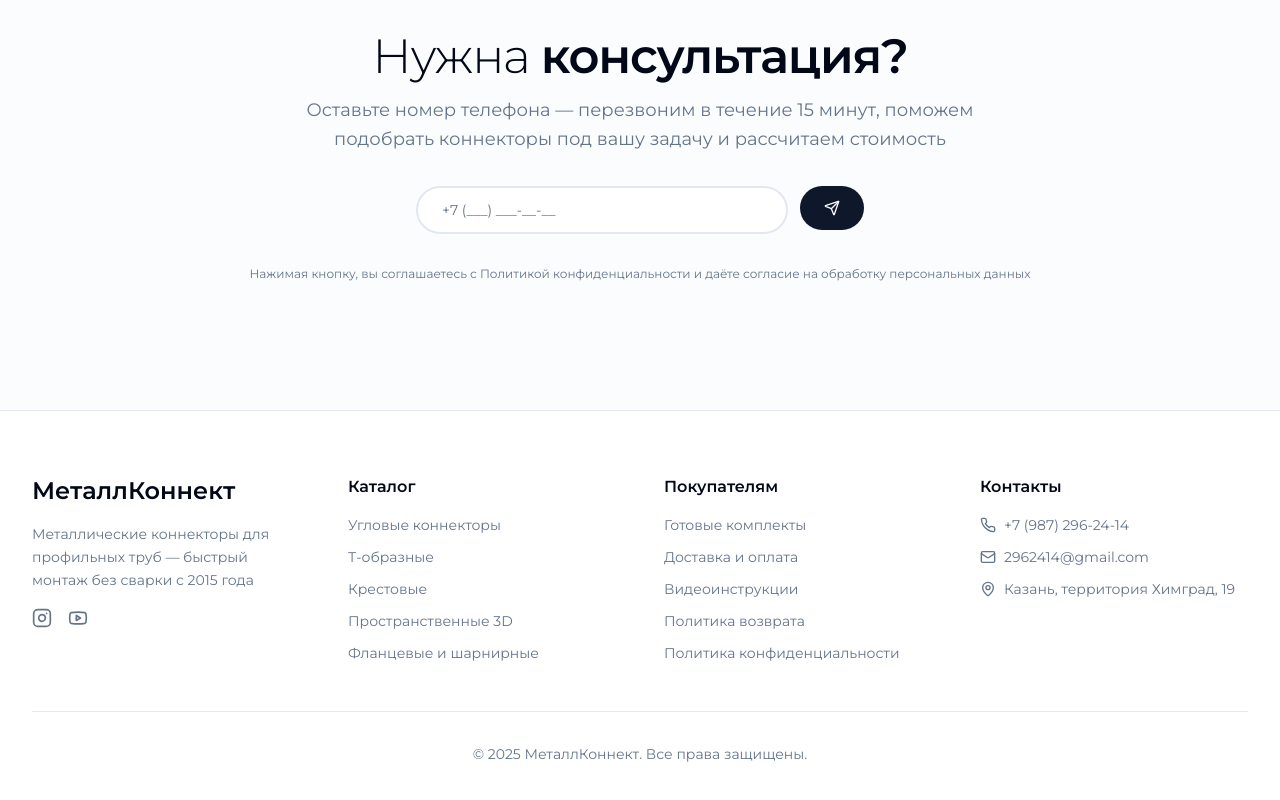
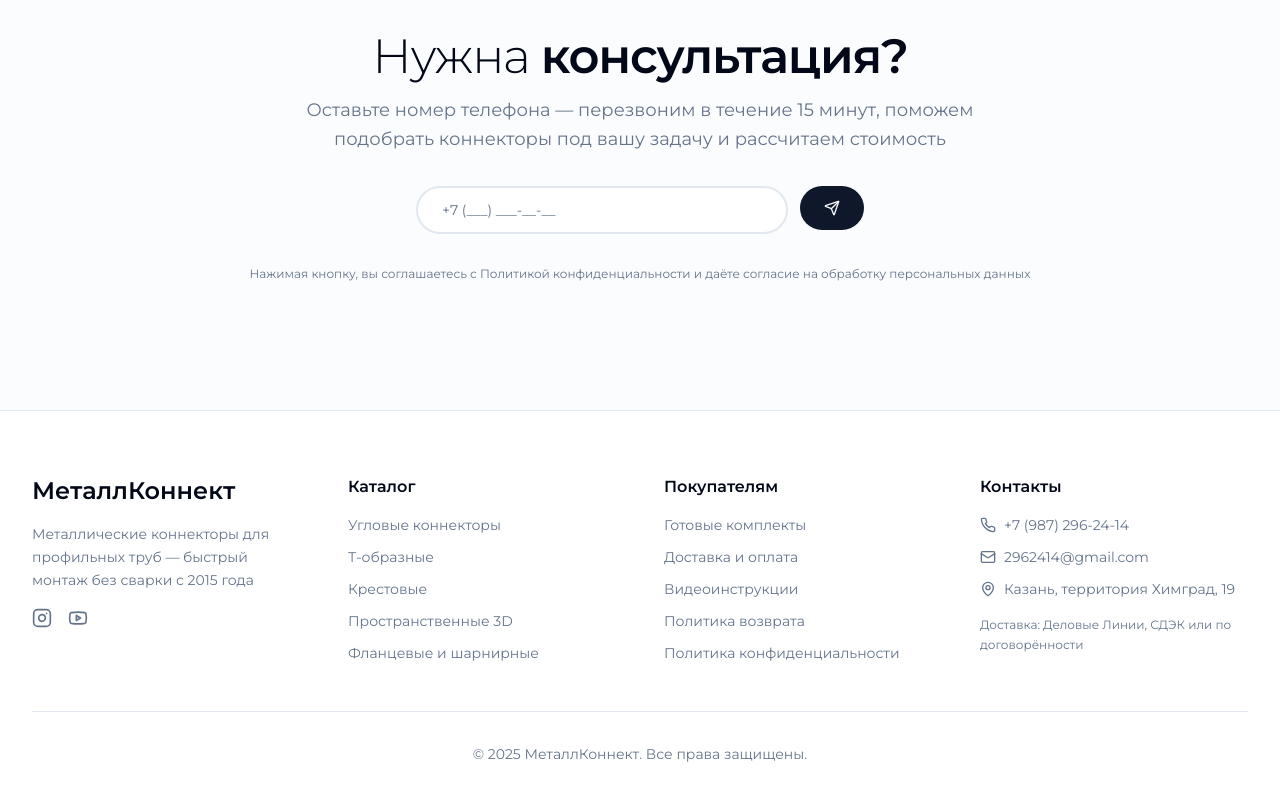
Before and after one commit to pr-poehali-dev/quantum-data-miner-4, a React (Vite) app: page / in a window 1280 px wide. Shown: the part 6020-6820 px from the top of the page. Built offline with nearby package versions, Linux system fonts and the light colour scheme.

Commit message:
Add delivery company integration

```diff
--- a/src/components/Footer.tsx
+++ b/src/components/Footer.tsx
@@ -61,6 +61,9 @@ export function Footer() {
                 <MapPin className="h-4 w-4 shrink-0 mt-0.5" />
                 <span>Казань, территория Химград, 19</span>
               </li>
+              <li className="text-xs leading-relaxed pt-1">
+                Доставка: Деловые Линии, СДЭК или по договорённости
+              </li>
             </ul>
           </div>
         </div>
```
